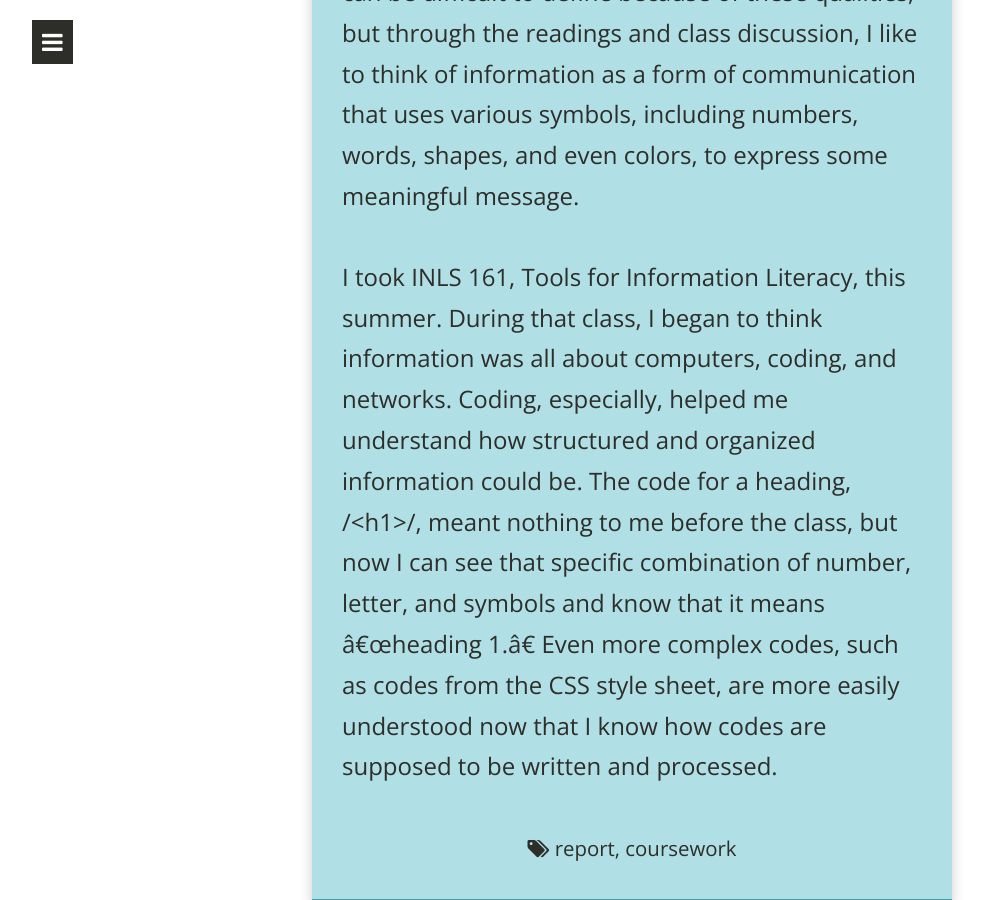
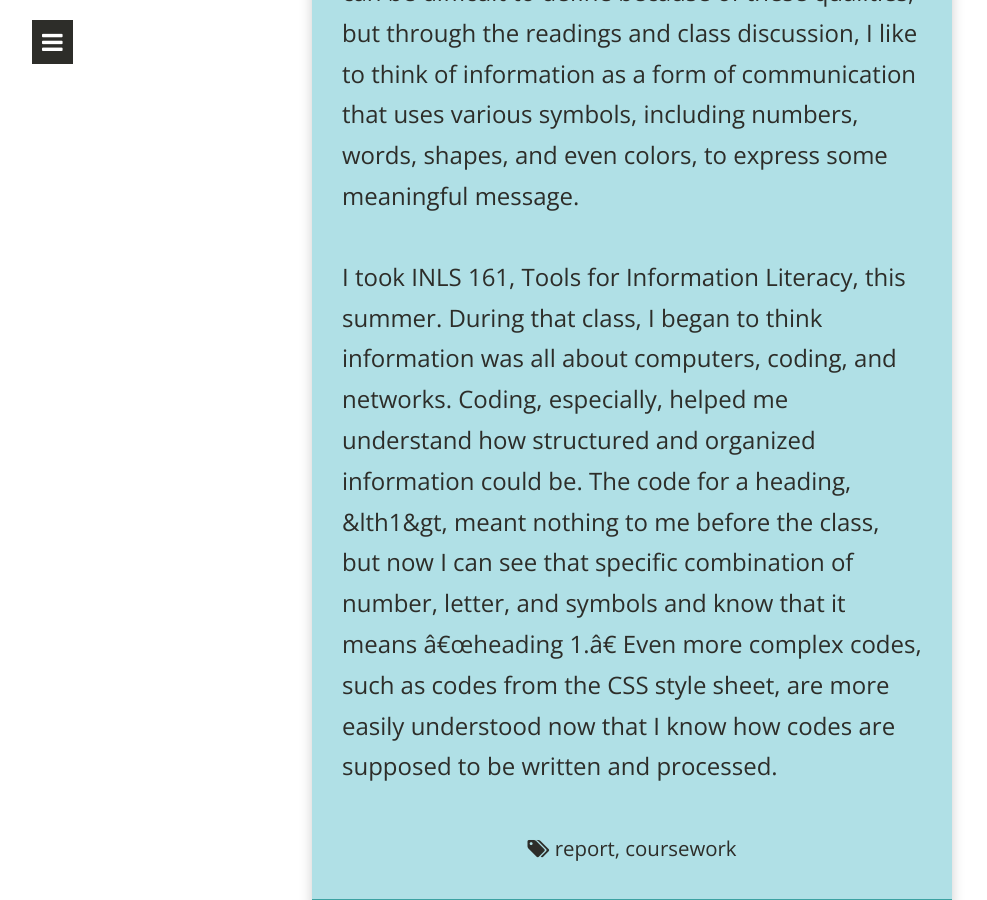
Before and after one commit to rcmetcalf/rcmetcalf.github.io, a Jekyll site: the page built from _posts/2015-09-03-module-1-report.md, in a window 1280 px wide and 900 px high, scrolled down 550 px. Shown: the whole window, without its empty margins (8-995 px from the left). Built offline with Jekyll 4.4.1, drawn with Linux system fonts in a browser that asks for light colours; nearby versions of some CDN libraries; Markdown is read by kramdown in place of the engine named in the settings; comment, search, counter and statistics services are not loaded.

Commit message:
Update 2015-09-03-module-1-report.md

```diff
--- a/_posts/2015-09-03-module-1-report.md
+++ b/_posts/2015-09-03-module-1-report.md
@@ -14,4 +14,4 @@ tags:
 ## <center>What is information?</center>
 If there is one thing I have learned about information from this past module, it is that information can be represented in many different ways and in many different subjects. Information can be difficult to define because of these qualities, but through the readings and class discussion, I like to think of information as a form of communication that uses various symbols, including numbers, words, shapes, and even colors, to express some meaningful message.
 
-I took INLS 161, Tools for Information Literacy, this summer. During that class, I began to think information was all about computers, coding, and networks. Coding, especially, helped me understand how structured and organized information could be. The code for a heading, /<h1>/, meant nothing to me before the class, but now I can see that specific combination of number, letter, and symbols and know that it means “heading 1.” Even more complex codes, such as codes from the CSS style sheet, are more easily understood now that I know how codes are supposed to be written and processed.
+I took INLS 161, Tools for Information Literacy, this summer. During that class, I began to think information was all about computers, coding, and networks. Coding, especially, helped me understand how structured and organized information could be. The code for a heading, &lth1&gt, meant nothing to me before the class, but now I can see that specific combination of number, letter, and symbols and know that it means “heading 1.” Even more complex codes, such as codes from the CSS style sheet, are more easily understood now that I know how codes are supposed to be written and processed.
```
